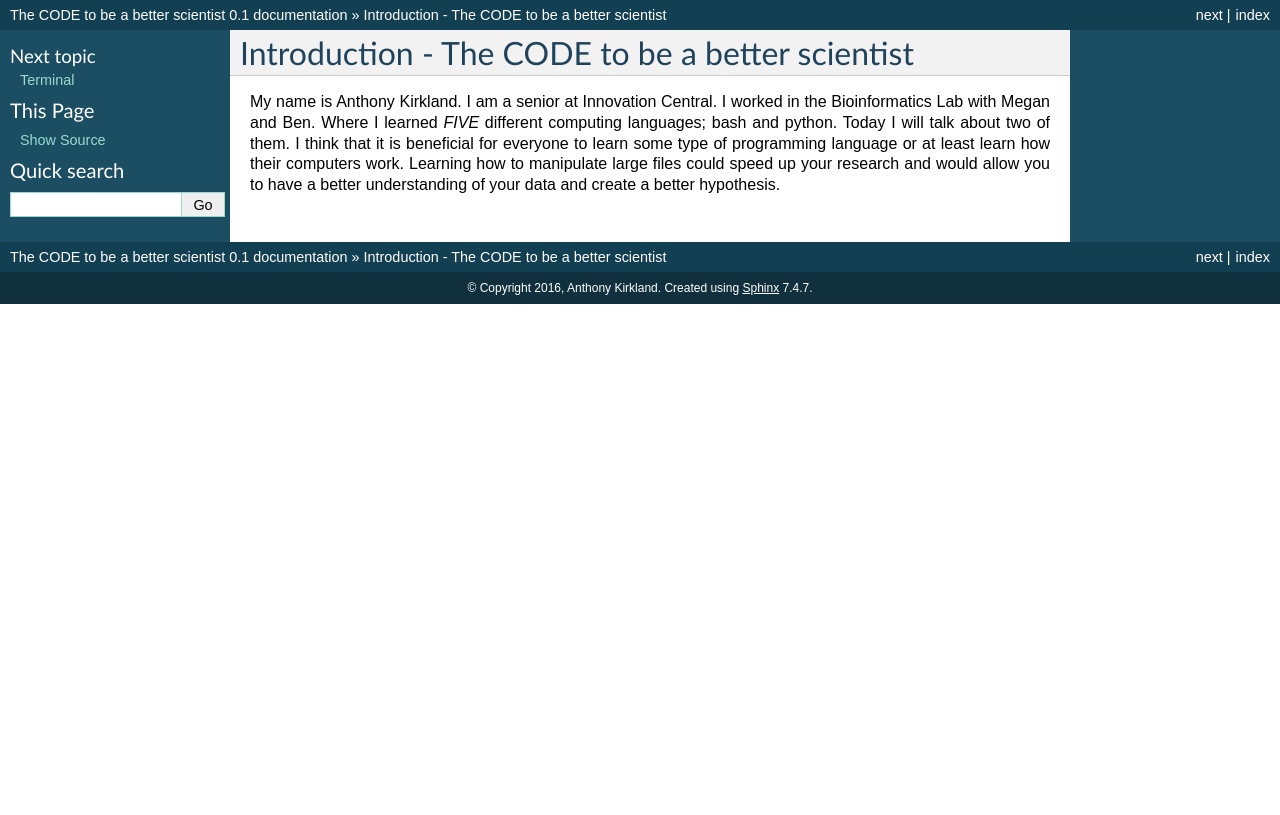
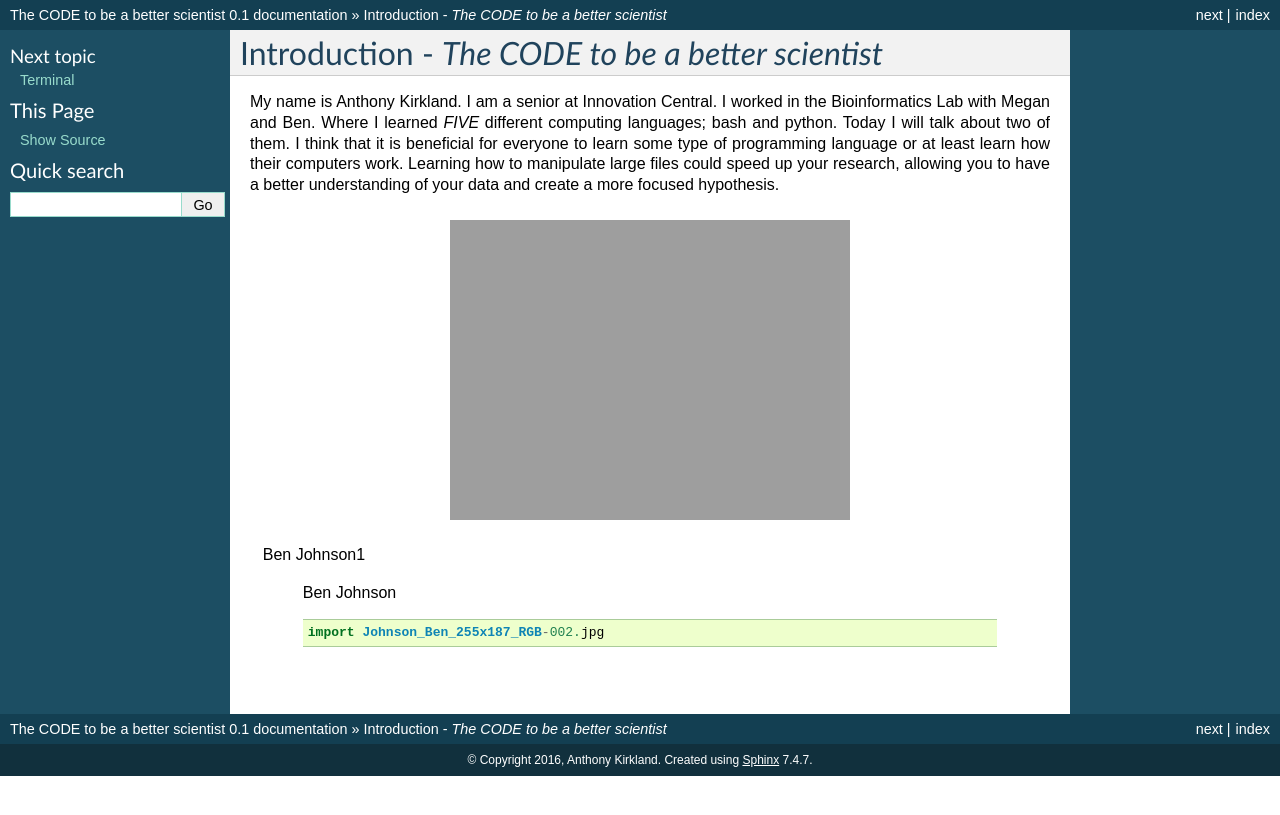
Before and after one commit to akirk616/Anthonys_Teaching_documentation, a Sphinx documentation site: the page built from source/index.rst, in a window 1280 px wide. Shown: the top 815 px of the page. Built offline with Sphinx 7.4.7, drawn with Linux system fonts in a browser that asks for light colours.

Commit message:
Update index.rst

```diff
--- a/source/index.rst
+++ b/source/index.rst
@@ -3,9 +3,25 @@
    You can adapt this file completely to your liking, but it should at least
    contain the root `toctree` directive.
 
-Introduction - The CODE to be a better scientist
+Introduction - *The CODE to be a better scientist*
 ============
-My name is Anthony Kirkland. I am a senior at Innovation Central. I worked in the Bioinformatics Lab with Megan and Ben. Where I learned *FIVE* different computing languages; bash and python. Today I will talk about two of them. I think that it is beneficial for everyone to learn some type of programming language or at least learn how their computers work. Learning how to manipulate large files could speed up your research and would allow you to have a better understanding of your data and create a better hypothesis.
+My name is Anthony Kirkland. I am a senior at Innovation Central. I worked in the Bioinformatics Lab with Megan and Ben. Where I learned *FIVE* different computing languages; bash and python. Today I will talk about two of them. I think that it is beneficial for everyone to learn some type of programming language or at least learn how their computers work. Learning how to manipulate large files could speed up your research, allowing you to have a better understanding of your data and create a more focused hypothesis.
+
+
+.. figure:: Johnson_Ben_255x187_RGB-002.jpg
+    :width: 400px
+    :align: center
+    :height: 400px
+    :alt: Ben Johnson
+    :figclass: align-center
+
+   Ben Johnson1
+
+    Ben Johnson
+
+    .. code-block:: python
+
+        import Johnson_Ben_255x187_RGB-002.jpg
 
 
 .. toctree::
```
